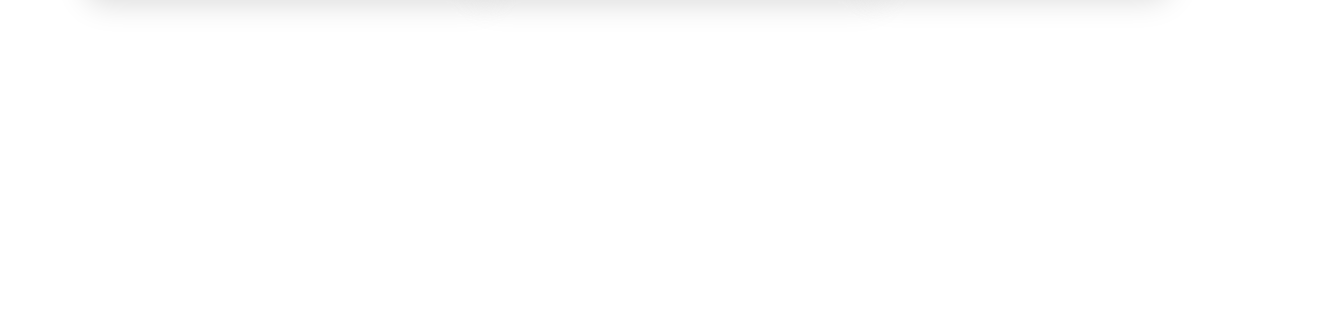
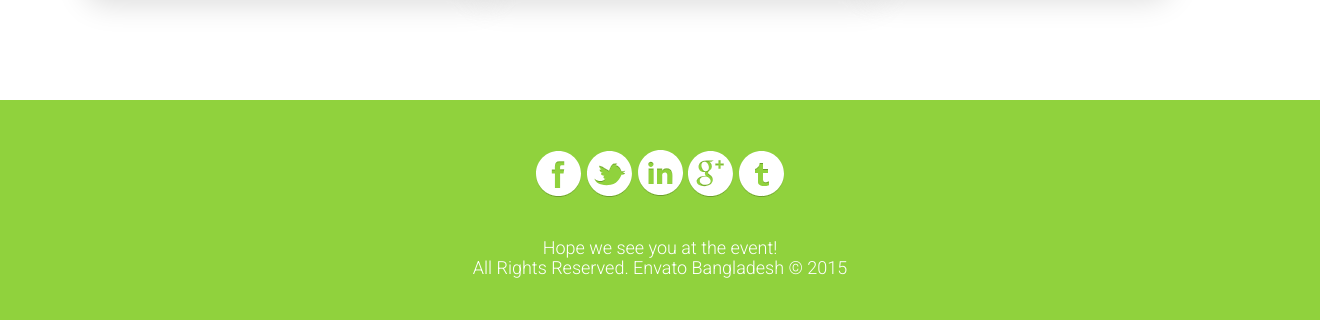
Before and after one commit to PortlandLA/PortlandLA.github.io, a PHP site: page /Enavato/index.html in a window 1320 px wide. Shown: the part 3463-3783 px from the top of the page. Before the commit the page ends 3475 px from the top, so only its background shows below. Run offline with PHP 8.4, Linux system fonts and the light colour scheme; some libraries are stand-ins or nearby versions.

Commit message:
Add files via upload

```diff
--- a/Enavato/css/style.css
+++ b/Enavato/css/style.css
@@ -296,9 +296,6 @@
   left: 23%;
   top: 360%;
 }
-.maps .report .non-report {
-  display: none !important;
-}
 .maps .report .addres {
   width: 294px;
   height: 352px;
@@ -325,6 +322,9 @@
   opacity: 1;
   font-family: 'Roboto', sans-serif;
   font-weight: 400;
+}
+.non-report {
+  display: none;
 }
 .maps .report .messege-form {
   display: inline-block;
@@ -373,3 +373,15 @@
   font-size: 2.2rem;
   padding: 0rem;
 }
+.footer {
+  background-color: #90d23d;
+  height: 220px;
+  padding-top: 5rem;
+}
+.footer h3 {
+  color: #ffffff;
+  font-family: 'Roboto', sans-serif;
+  font-weight: 300;
+  font-size: 1.8rem;
+  padding-top: 2rem;
+}
--- a/Enavato/index.html
+++ b/Enavato/index.html
@@ -318,9 +318,25 @@
 <div class="map">
   <script type="text/javascript" charset="utf-8" async src="https://api-maps.yandex.ru/services/constructor/1.0/js/?um=constructor%3Ace1e05eb0b6581c332f566ac2c339bc0cd3447478544b4dc38209ff49f116db3&amp;width=100%25&amp;height=630&amp;lang=ru_RU&amp;scroll=true"></script>
 </div>
-
-
  </section>
+ <footer class="footer">
+   <div class="container">
+     <div class="row">
+       <div class="col-md-12 text-center">
+         <span><a href="#"><img src="img/faceb.svg" alt=""></a></span>
+         <span><a href="#"><img src="img/twitter.svg" alt=""></a></span>
+         <span><a href="#"><img src="img/lin.svg" alt=""></a></span>
+         <span><a href="#"><img src="img/google.svg" alt=""></a></span>
+         <span><a href="#"><img src="img/tu.svg" alt=""></a></span>
+       </div>
+     </div>
+     <div class="row">
+       <div class="col-md-12 text-center">
+         <h3>Hope we see you at the event! <br> All Rights Reserved. Envato Bangladesh © 2015</h3>
+       </div>
+     </div>
+   </div>
+ </footer>
      <!-- jQuery (necessary for Bootstrap's JavaScript plugins) -->
      <link rel="stylesheet" href="font/flaticon.css">
      <script src="https://oss.maxcdn.com/html5shiv/3.7.3/html5shiv.min.js"></script>
@@ -329,9 +345,12 @@
     <script src="js/bootstrap.min.js"></script>
    <script src="js/parallax.min.js"></script>
    <script>
+   $(document).ready(function() {
       $('.close').click(function(){
   $('.report').toggleClass('report non-report');
+
   });
+    }) ;
    </script>
   </body>
 </html>
--- a/Enavato/less/style.less
+++ b/Enavato/less/style.less
@@ -281,6 +281,7 @@
 position:absolute;
 z-index:0;
 }
+
 .report {
 position:absolute;
 width: 970px;
@@ -289,9 +290,6 @@
 z-index:1;
 left:23%;
 top:360%;
-.non-report {
-display:none !important;
-}
 .addres {
 width: 294px;
 height: 352px;
@@ -319,7 +317,9 @@
 .reg;
 }
 }
-
+.non-report {
+display:none;
+}
 
 .messege-form {
 display:inline-block;
@@ -370,3 +370,15 @@
 }
 }
 }
+.footer{
+background-color:  #90d23d;
+height: 220px;
+padding-top:5rem;
+
+h3 {
+color:  #ffffff;
+.light;
+font-size:1.8rem;
+padding-top: 2rem;
+}
+}
```
Also changed, not shown: Enavato/img/faceb.svg (added), Enavato/img/google.svg (added), Enavato/img/lin.svg (added), Enavato/img/tu.svg (added), Enavato/img/twitter.svg (added), Enavato/less/style.css.
